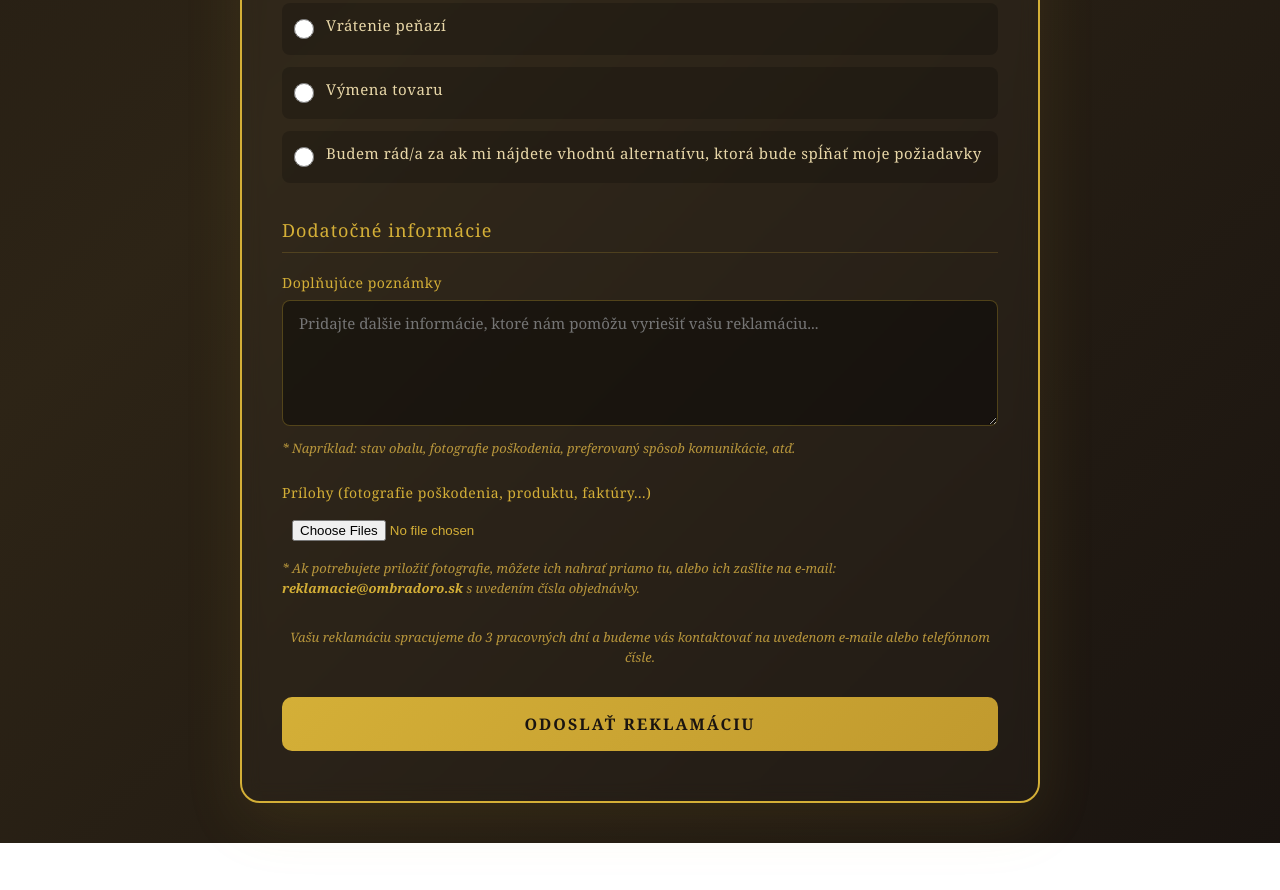
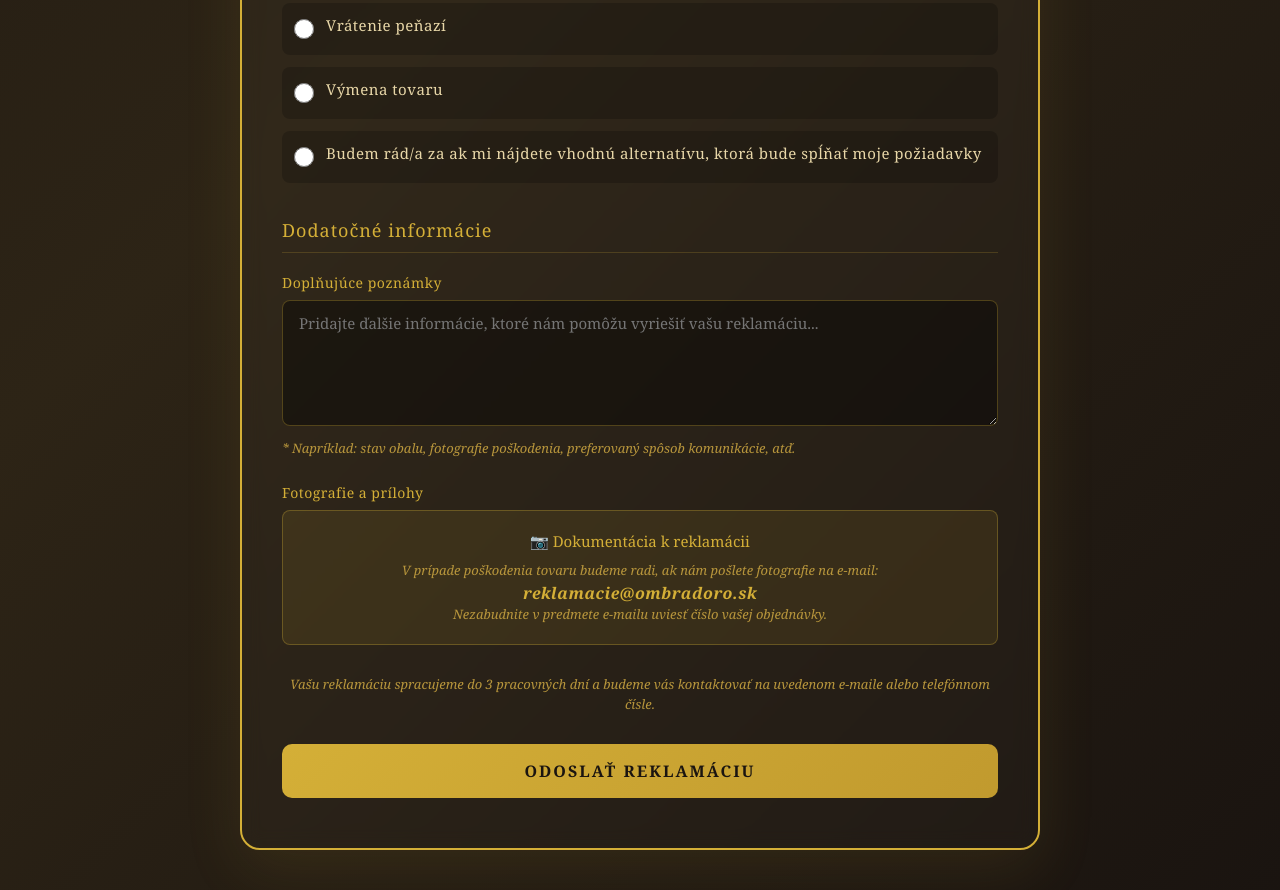
Before and after one commit to ombradoro/Reklamacny_formular, a plain HTML site: page index.html in a window 1280 px wide. Shown: the part 1307-2197 px from the top of the page. Before the commit the page ends 2150 px from the top, so only its background shows below. Drawn offline with Linux system fonts and the light colour scheme.

Commit message:
Update index.html

```diff
--- a/index.html
+++ b/index.html
@@ -296,9 +296,13 @@
             </div>
 
             <div class="form-group">
-                <label>Prílohy (fotografie poškodenia, produktu, faktúry...)</label>
-                <input type="file" name="prilohy" id="fileInput" multiple accept="image/*,.pdf" style="padding: 10px;">
-                <p class="info-text">* Ak potrebujete priložiť fotografie, môžete ich nahrať priamo tu, alebo ich zašlite na e-mail: <strong style="color: #d4af37;">reklamacie@ombradoro.sk</strong> s uvedením čísla objednávky.</p>
+                <label>Fotografie a prílohy</label>
+                <div style="background: rgba(212, 175, 55, 0.1); border: 1px solid rgba(212, 175, 55, 0.3); border-radius: 8px; padding: 20px; text-align: center;">
+                    <p style="color: #d4af37; font-size: 15px; margin-bottom: 10px;">📷 Dokumentácia k reklamácii</p>
+                    <p class="info-text">V prípade poškodenia tovaru budeme radi, ak nám pošlete fotografie na e-mail:<br>
+                    <strong style="color: #d4af37; font-size: 16px; letter-spacing: 0.5px;">reklamacie@ombradoro.sk</strong><br>
+                    <span style="color: #b8963c;">Nezabudnite v predmete e-mailu uviesť číslo vašej objednávky.</span></p>
+                </div>
             </div>
 
             <p class="info-text" style="margin-top: 30px; text-align: center;">
```
